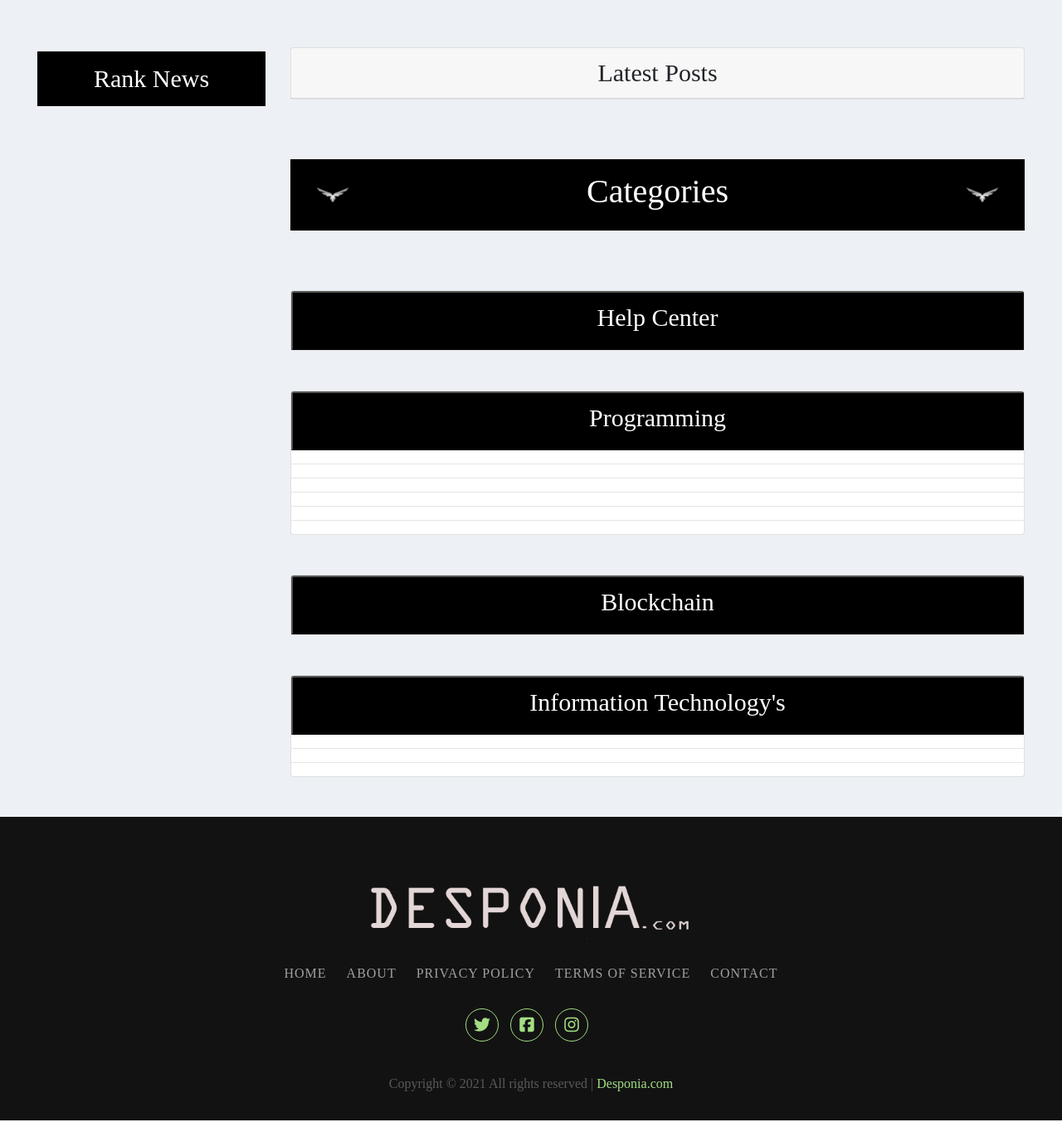
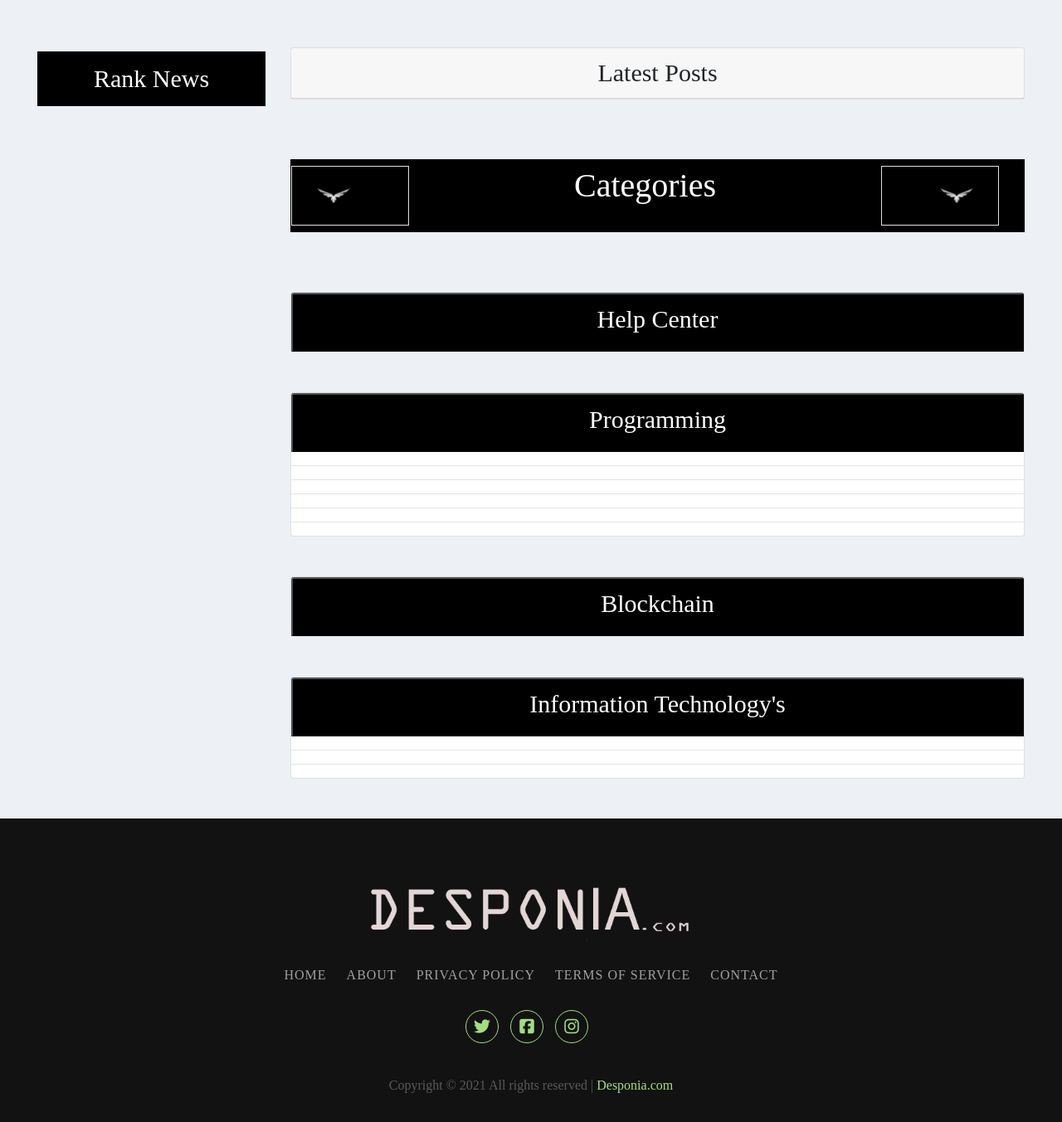
Before and after one commit to VahanDag/DesponiaPage, a Django app: page / in a window 1280 px wide. Shown: the part 302-1655 px from the top of the page at 83% size. Run offline with Django 3.2, Linux system fonts and the light colour scheme; data comes from the database, SQL or seed files in the repository; data that the repository does not hold is empty; some libraries are stand-ins or nearby versions.

Commit message:
tinyisback

```diff
--- a/accounts/forms.py
+++ b/accounts/forms.py
@@ -4,6 +4,7 @@ from django.contrib.auth.forms import UserCreationForm
 from django.contrib.auth.models import User
 from .models import Profile
 from django.conf import settings
+from tinymce.widgets import TinyMCE
 
 
 
@@ -60,7 +61,9 @@ class ProfileUpdateForm(forms.ModelForm):
         model = Profile
         fields = ["image","signature"]
 
-
+        widgets = {
+            "signature": TinyMCE(attrs={"class": "form-control "}),
+        }
 
 
 
--- a/accounts/models.py
+++ b/accounts/models.py
@@ -9,7 +9,7 @@ from django.templatetags.static import static
 from django.utils import timezone
 from django.contrib.auth.models import AbstractUser
 from froala_editor.fields import FroalaField
-
+from tinymce import models as tinymce_models
 
 
 class Profile(models.Model):
@@ -19,7 +19,7 @@ class Profile(models.Model):
     total_message = models.IntegerField(null=True,blank=True,verbose_name="Total Message", default=0)
     total_post = models.IntegerField(null=True,blank=True,verbose_name="Total Post", default=0)
     is_email_verified = models.BooleanField(default=False)
-    signature = FroalaField(null=True, verbose_name="Signature")
+    signature = tinymce_models.HTMLField(blank=True, null=True, verbose_name ="Signature")
 
     def __str__(self):
         return f"{self.user.username} Profile"
--- a/forumPage/urls.py
+++ b/forumPage/urls.py
@@ -14,7 +14,7 @@ Including another URLconf
     2. Add a URL to urlpatterns:  path('blog/', include('blog.urls'))
 """
 from django.contrib import admin
-from django.urls import path,include
+from django.urls import path, include
 from django.conf import settings
 from django.conf.urls.static import static
 from django.conf.urls import handler400, handler500, url, include
@@ -24,7 +24,6 @@ from froala_editor import views
 from . import views
 
 
-
 urlpatterns = [
     path('desponiaAdmin/desponia/admin/', admin.site.urls),
     path('', include("pages.urls")),
@@ -32,11 +31,9 @@ urlpatterns = [
     path('users/', include("userposts.urls")),
     path('newpost/', include("posts.urls")),
     path('posts/', include("postdetail.urls")),
-    path('froala_editor/',include('froala_editor.urls')),
-    path('api-auth/', include('rest_framework.urls'))
-
-
-
+    path('froala_editor/', include('froala_editor.urls')),
+    path('api-auth/', include('rest_framework.urls')),
+    path('tinymce/', include('tinymce.urls')),
 ]
 
 urlpatterns += static(settings.STATIC_URL, document_root=settings.STATIC_ROOT)
--- a/posts/forms.py
+++ b/posts/forms.py
@@ -3,6 +3,7 @@ from userposts.models import UserPosts
 from userposts.models import UserMessages
 from froala_editor.widgets import FroalaEditor
 from pages.models import ContactUs
+from tinymce.widgets import TinyMCE
 
 
 class PostForm(forms.ModelForm):
@@ -12,7 +13,7 @@ class PostForm(forms.ModelForm):
 
         widgets = {
             "postTitle": forms.TextInput(attrs={"class": "form-control formEx  ", "placeholder": "Title", "style": "font-size: x-large"}),
-            "postContent": FroalaEditor(attrs={"class": "form-control formEx"}),
+            "postContent": TinyMCE(attrs={"class": "form-control formEx"}),
         }
 
 
@@ -20,6 +21,7 @@ class MessageForm(forms.ModelForm):
     class Meta:
         model = UserMessages
         fields = ("postMessages",)
+
 
 
 class ContactUsForm(forms.ModelForm):
--- a/requirements.txt
+++ b/requirements.txt
@@ -82,3 +82,4 @@ urllib3==1.26.3
 wcwidth==0.2.5
 whitenoise==5.3.0
 xlrd==2.0.1
+django-tinymce==3.3.0
--- a/static/css/style.css
+++ b/static/css/style.css
@@ -21,13 +21,19 @@
   float: right;
   height: 70px;
 }
-
-@media(max-width: 375px) {
+.categories-intro .row {
+  width: 100%
+}
+
+@media(max-width: 450px) {
+  .categories-intro img {
+    width: 40px;
+    height: 40px;
+  }
+}
+@media(max-width: 360px) {
   .categories-intro img {
     display: none;
-  }
-  .categories-intro h4 {
-    margin-left: 23%;
   }
 }
 
--- a/templates/accounts/profiles.html
+++ b/templates/accounts/profiles.html
@@ -41,7 +41,7 @@
             <br>
             <div class="card  signature">
                 <hr class="style-two">
-                <p>{{userinfo.signature | safe}}</p>
+                <p>{{userinfo.profile.signature | safe}}</p>
                 <hr class="style-two">
             </div>
         </div>
--- a/templates/accounts/update.html
+++ b/templates/accounts/update.html
@@ -13,6 +13,7 @@
     <form method="POST" enctype="multipart/form-data">
         {% csrf_token %}
         {{ u_form.media }}
+        {{ p_form.media }}
         <fieldset class="form-group">
             <legend class="border-bottom mb-4 h2">Update Profile</legend>
             {{ u_form | crispy }}
--- a/templates/fixed/_base.html
+++ b/templates/fixed/_base.html
@@ -34,7 +34,7 @@
   {% include 'fixed/jumbotron.html' %}
 
 
-  <button id="back-to-top-btn"><i class="fas fa-angle-double-up"></i></button>
+  <button id="back-to-top-btn" class="text-center"><i class="fas fa-angle-double-up"></i></button>
 
   {% block content %}
   {% endblock %}
--- a/templates/fixed/navbar.html
+++ b/templates/fixed/navbar.html
@@ -73,7 +73,3 @@
 
     </div>
 </div>
-
-
-
-<button onclick="topFunction()" id="myBtn" title="Go to top"><i class="fas fa-arrow-circle-up"></i></button>
--- a/templates/intro.html
+++ b/templates/intro.html
@@ -111,9 +111,19 @@
             <br><br><br>
             <!--content here-->
             <nav class="navbar bg-dark  categories-intro">
-                <img class="img-intro-1" src="{% static 'image/default.jpg' %}" alt="">
-                <h4 class=" text-white text-center " style="font-size:40px">Categories</h4>
-                <img class="img-intro-2" src="{% static 'image/default.jpg' %}" alt="">
+                <div class="row">
+                    <div class="col-2 border">
+                        <img class="img-intro-1" src="{% static 'image/default.jpg' %}" alt="">
+                    </div>
+                    <div class="col-8  text-center">
+                        <h4 class=" text-white  " style="font-size:40px">Categories</h4>
+
+                    </div>
+                    <div class="col-2 border">
+                        <img class="img-intro-2" src="{% static 'image/default.jpg' %}" alt="">
+                    </div>
+                </div>
+
             </nav>
             <br>
             <div class="card mt-5">
--- a/userposts/models.py
+++ b/userposts/models.py
@@ -4,11 +4,12 @@ from django.db import models
 from django.urls import reverse
 from django.db import models
 from froala_editor.fields import FroalaField
+from tinymce import models as tinymce_models
 
 
 class UserPosts(models.Model):
     postTitle = models.CharField(max_length=100, verbose_name="Title")
-    postContent = FroalaField(null=True, verbose_name="Content")
+    postContent = tinymce_models.HTMLField(null=True, verbose_name="Content")
     category = models.ForeignKey(Category, on_delete=models.CASCADE, verbose_name="Category", null=True,blank=True)
     created_at = models.DateTimeField(
         auto_now_add=True, verbose_name="Date of upload")
@@ -32,7 +33,7 @@ class UserPosts(models.Model):
 
 
 class UserMessages(models.Model):
-    postMessages = FroalaField(null=True, verbose_name="Message")
+    postMessages = tinymce_models.HTMLField(null=True, verbose_name="Messages")
     post = models.ForeignKey(
         UserPosts, on_delete=models.CASCADE, verbose_name="Linked Post", null=True)
     created_at = models.DateTimeField(
```
Also changed, not shown: forumPage/settings.py (+23 -7 lines), templates/DetailPost.html (+2 -5 lines), accounts/migrations/0010_alter_profile_signature.py (added), userposts/migrations/0036_alter_userposts_postcontent.py (added), userposts/migrations/0037_alter_usermessages_postmessages.py (added).
